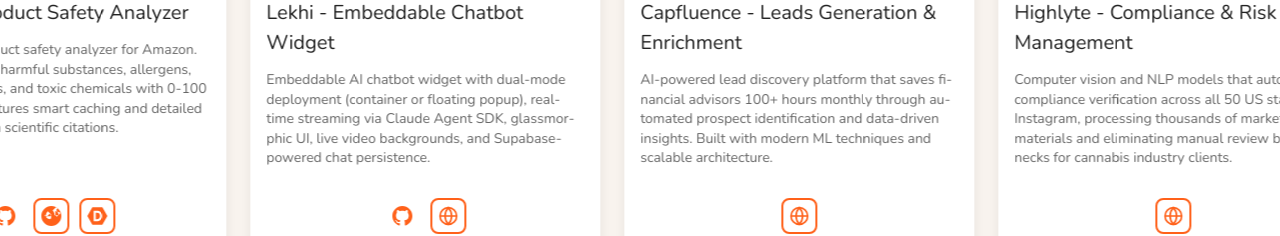
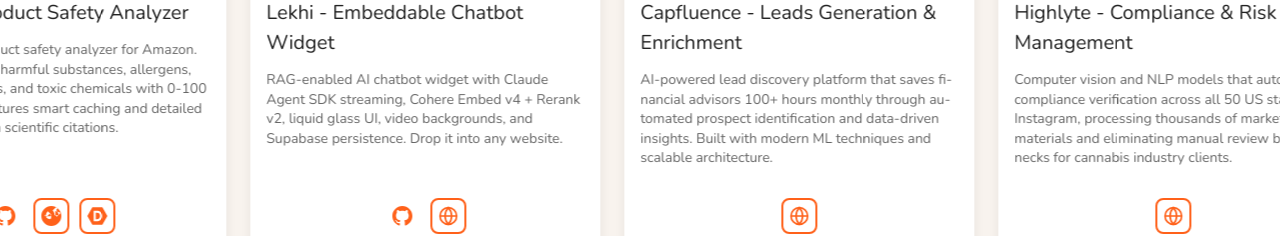
Before and after one commit to RSHVR/personal-site, a SvelteKit app: page / in a window 1280 px wide. Shown: the part 1266-1502 px from the top of the page. Built offline with nearby package versions, Linux system fonts and the light colour scheme; a web font is replaced by a local one.

Commit message:
Update Lekhi description with RAG and Cohere features

```diff
--- a/src/routes/+page.svelte
+++ b/src/routes/+page.svelte
@@ -24,7 +24,7 @@
 		},
 		{
 			title: 'Lekhi - Embeddable Chatbot Widget',
-			description: 'Embeddable AI chatbot widget with dual-mode deployment (container or floating popup), real-time streaming via Claude Agent SDK, glassmorphic UI, live video backgrounds, and Supabase-powered chat persistence.',
+			description: 'RAG-enabled AI chatbot widget with Claude Agent SDK streaming, Cohere Embed v4 + Rerank v2, liquid glass UI, video backgrounds, and Supabase persistence. Drop it into any website.',
 			imageSrc: '/project-images/lekhi/lekhi-container-mode.png',
 			images: [
 				'/project-images/lekhi/lekhi-container-mode.png',
--- a/src/routes/projects/+page.svelte
+++ b/src/routes/projects/+page.svelte
@@ -37,7 +37,7 @@
 
 		<ProjectCard
 			title="Lekhi - Embeddable Chatbot Widget"
-			description="Embeddable AI chatbot widget with dual-mode deployment (container or floating popup), real-time streaming via Claude Agent SDK, glassmorphic UI, live video backgrounds, and Supabase-powered chat persistence. Built with Svelte 5, TypeScript, optimized for edge runtimes. Roadmap: vector database knowledge embedding, Ollama/self-hosted AI, messaging tools, and calendar booking. Try it live - click the chat icon or visit the contact page."
+			description="RAG-enabled AI chatbot you can drop into any website. Features Claude Agent SDK streaming, Cohere Embed v4 + Rerank v2 for smart retrieval, liquid glass UI, video backgrounds, and Supabase persistence. Built with Svelte 5, TypeScript for edge runtimes. Roadmap: Ollama support, messaging tools, calendar booking."
 			imageSrc="/project-images/lekhi/lekhi-container-mode.png"
 			images={[
 				'/project-images/lekhi/lekhi-container-mode.png',
```
